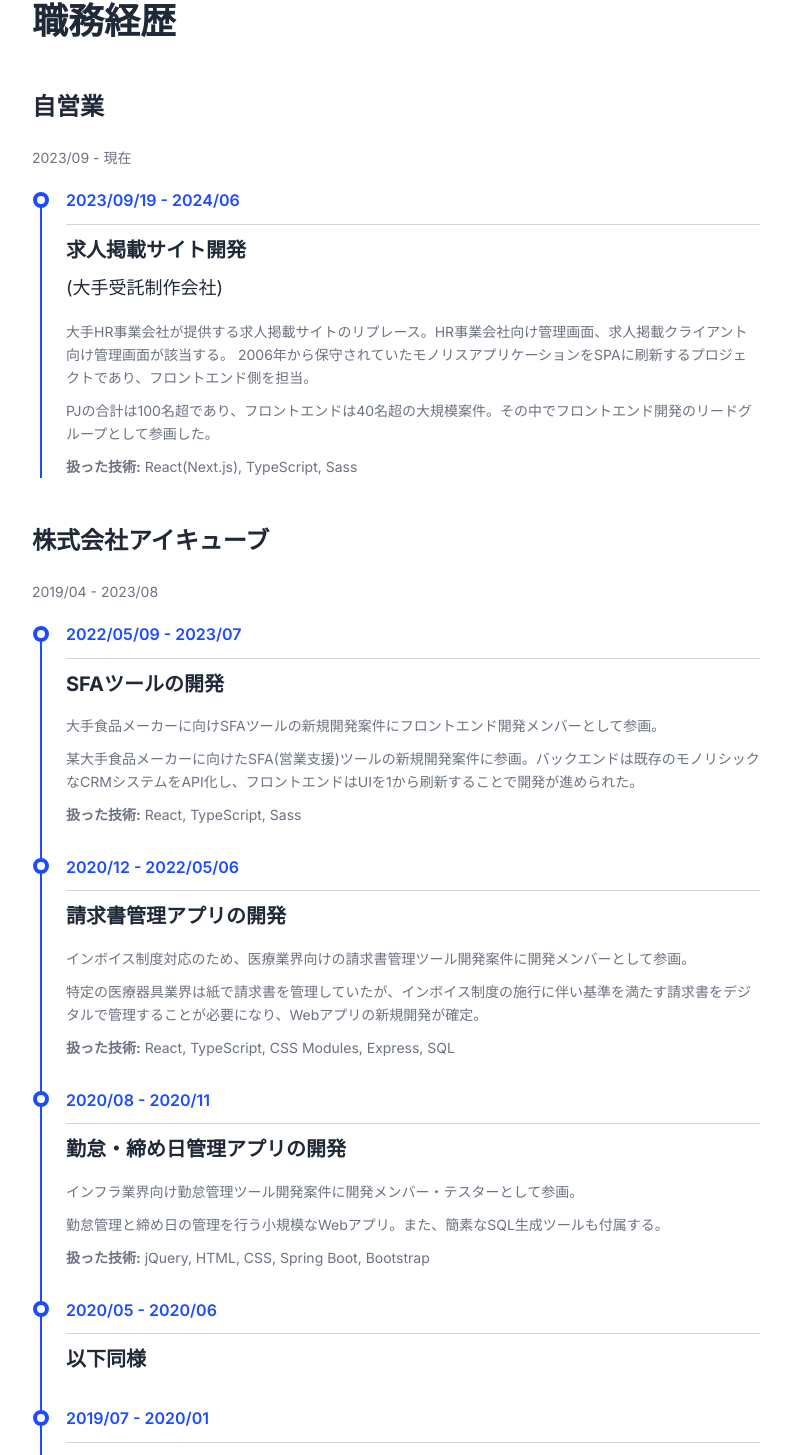
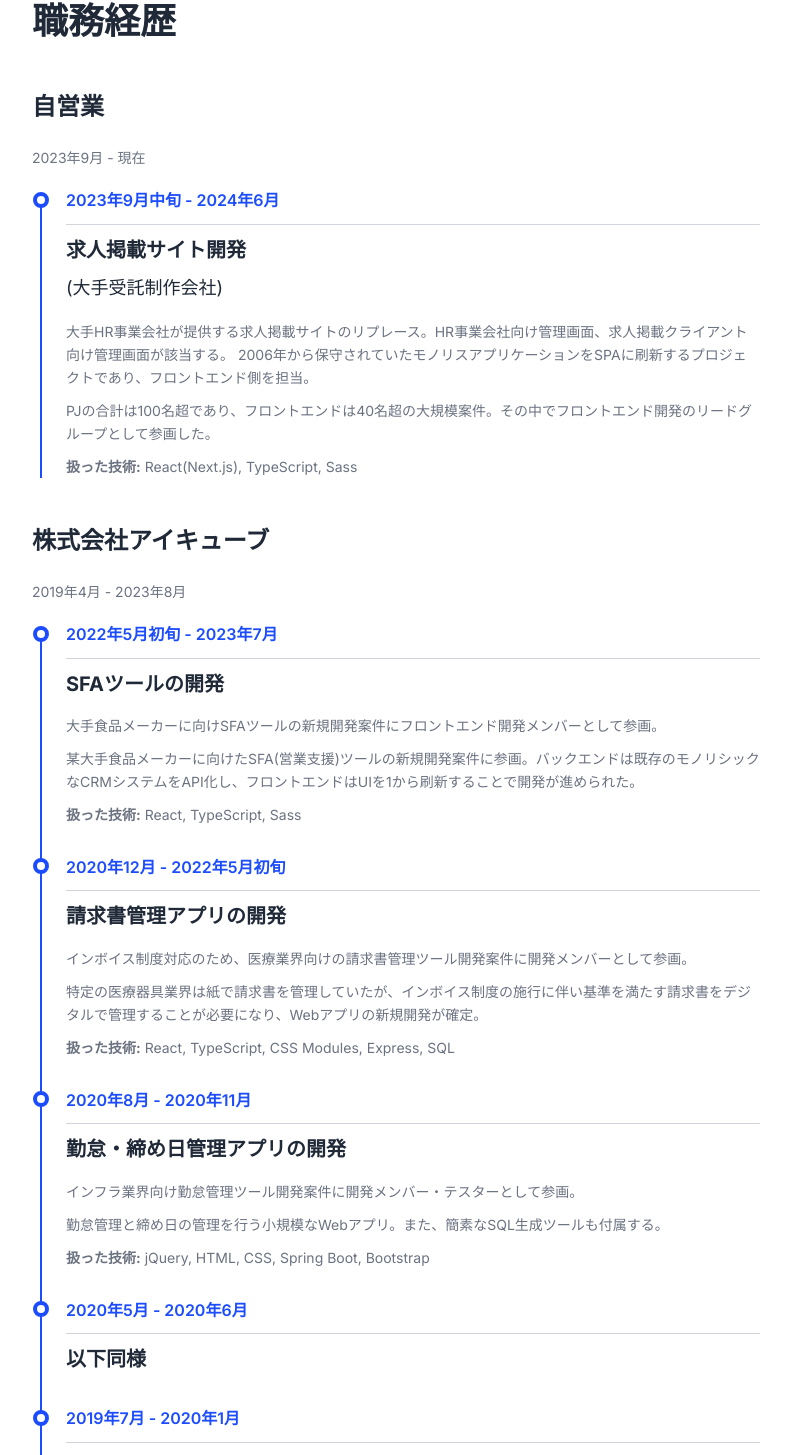
Before and after one commit to yha-1228/portfolio, a Next.js app: page /experience in a window 1280 px wide. Shown: the part 122-1577 px from the top of the page, without its empty margins (244-1033 px from the left). Built offline with nearby package versions, Linux system fonts and the light colour scheme.

Commit message:
feat(職務経歴): 年月を日本語表記に変更

```diff
--- a/src/data/experience.tsx
+++ b/src/data/experience.tsx
@@ -11,10 +11,10 @@ type Item = {
 export const items: Item[] = [
   {
     company: '自営業',
-    kikan: '2023/09 - 現在',
+    kikan: '2023年9月 - 現在',
     experiences: [
       {
-        kikan: '2023/09/19 - 2024/06',
+        kikan: '2023年9月中旬 - 2024年6月',
         title: (
           <>
             求人掲載サイト開発 <br />
@@ -42,10 +42,10 @@ export const items: Item[] = [
   },
   {
     company: '株式会社アイキューブ',
-    kikan: '2019/04 - 2023/08',
+    kikan: '2019年4月 - 2023年8月',
     experiences: [
       {
-        kikan: '2022/05/09 - 2023/07',
+        kikan: '2022年5月初旬 - 2023年7月',
         title: 'SFAツールの開発',
         description: (
           <>
@@ -62,7 +62,7 @@ export const items: Item[] = [
         ),
       },
       {
-        kikan: '2020/12 - 2022/05/06',
+        kikan: '2020年12月 - 2022年5月初旬',
         title: '請求書管理アプリの開発',
         description: (
           <>
@@ -79,7 +79,7 @@ export const items: Item[] = [
         ),
       },
       {
-        kikan: '2020/08 - 2020/11',
+        kikan: '2020年8月 - 2020年11月',
         title: '勤怠・締め日管理アプリの開発',
         description: (
           <>
@@ -96,11 +96,11 @@ export const items: Item[] = [
         ),
       },
       {
-        kikan: '2020/05 - 2020/06',
+        kikan: '2020年5月 - 2020年6月',
         title: '以下同様',
       },
       {
-        kikan: '2019/07 - 2020/01',
+        kikan: '2019年7月 - 2020年1月',
         title: '建物維持管理アプリの保守',
         description: (
           <>
```
